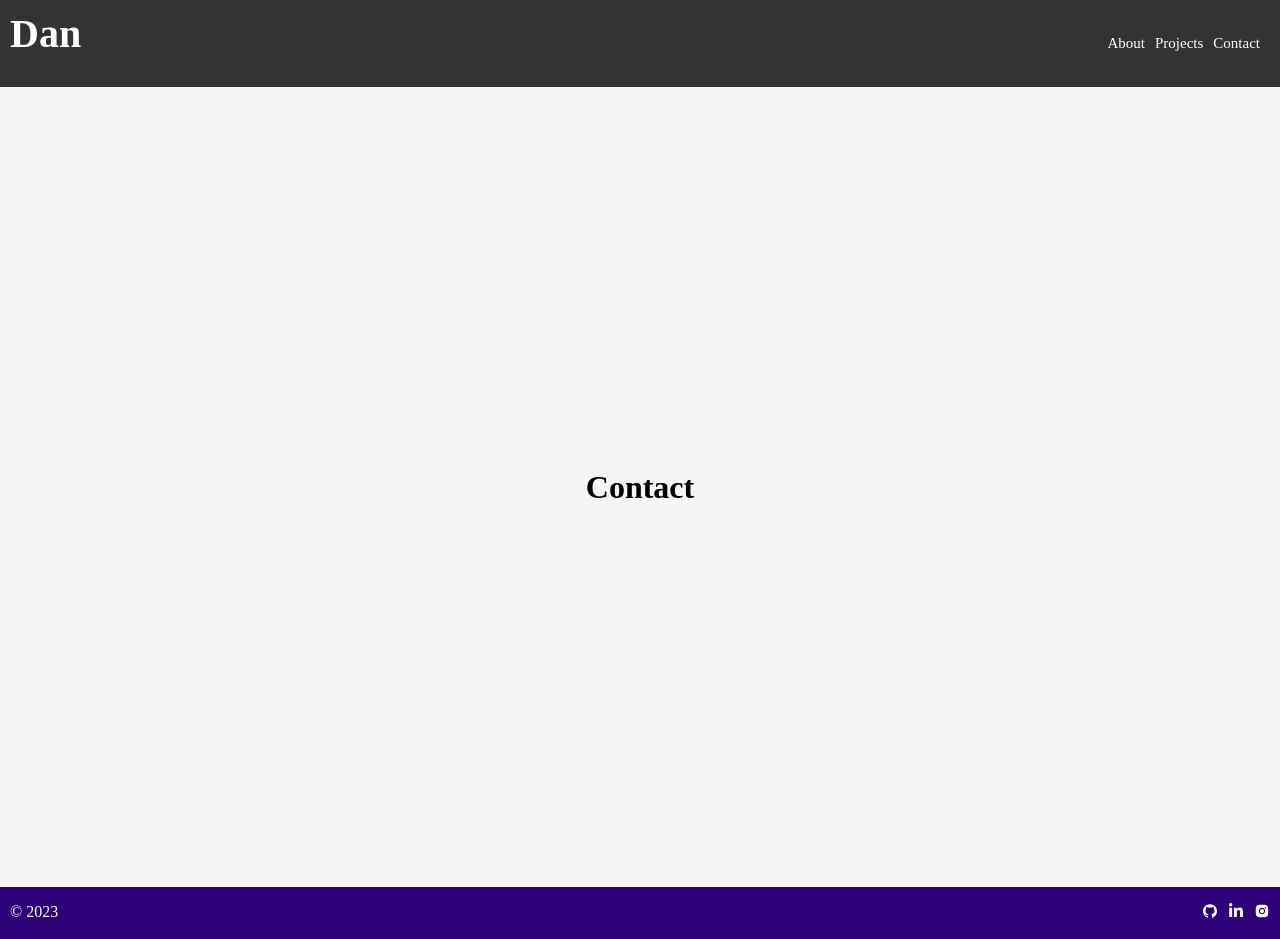
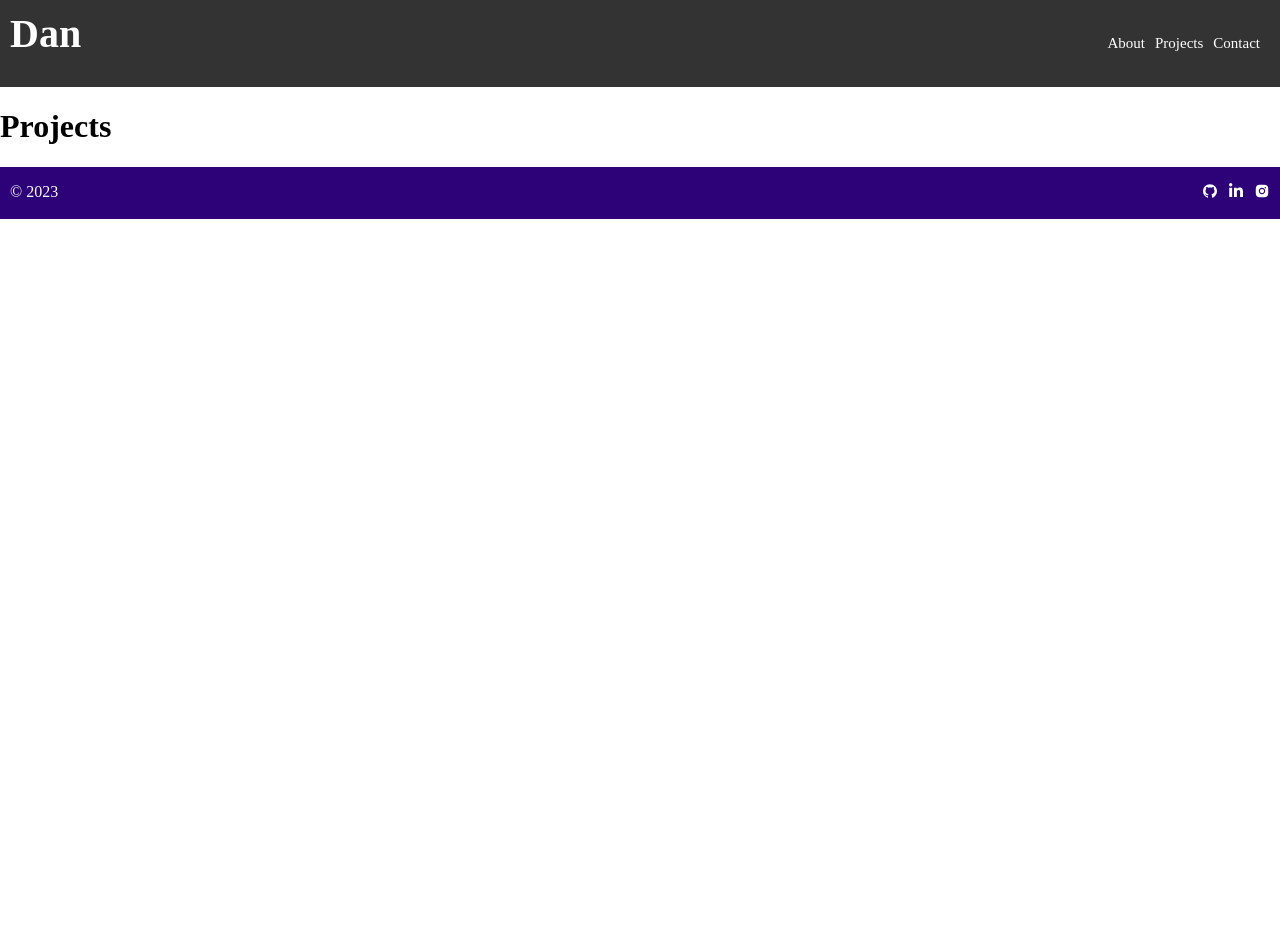
Before and after one commit to DanMyers300/danmyers.net, a Next.js app: page /projects in a window 1280 px wide. After the commit the page ends 800 px from the top, so only its background shows below. Built offline with nearby package versions, Linux system fonts and the light colour scheme.

Commit message:
removed scrollbar

```diff
--- a/src/pages/about.tsx
+++ b/src/pages/about.tsx
@@ -1,6 +1,5 @@
 import React from "react";
 import Head from "next/head";
-import styles from "@/styles/Index.module.css";
 import { Header } from "@/components/Header";
 import { Footer } from "@/components/Footer";
 
@@ -15,7 +14,7 @@ export default function About() {
     <header>
     <Header />
     </header>
-    <main className={styles.main}>
+    <main>
       <h1>About</h1>
     </main>
     <footer>
--- a/src/pages/contact.tsx
+++ b/src/pages/contact.tsx
@@ -1,6 +1,5 @@
 import React from "react";
 import Head from "next/head";
-import styles from "@/styles/Index.module.css";
 import { Header } from "@/components/Header";
 import { Footer } from "@/components/Footer";
 
@@ -15,7 +14,7 @@ export default function Contact() {
     <header>
     <Header />
     </header>
-    <main className={styles.main}>
+    <main>
       <h1>Contact</h1>
     </main>
     <footer>
--- a/src/pages/index.tsx
+++ b/src/pages/index.tsx
@@ -1,6 +1,5 @@
 import React, { useEffect } from 'react'
 import Head from 'next/head'
-import styles from '@/styles/Index.module.css'
 import { Home } from '@/components/Home'
 import { Footer } from '@/components/Footer'
 import { Header } from '@/components/Header'
@@ -16,7 +15,7 @@ export default function Index() {
       <header>
       <Header />
       </header>
-      <main className={styles.main}>
+      <main>
         <Home />
       </main>
       <footer>
--- a/src/pages/projects.tsx
+++ b/src/pages/projects.tsx
@@ -1,6 +1,5 @@
 import React from "react";
 import Head from "next/head";
-import styles from "@/styles/Index.module.css";
 import { Header } from "@/components/Header";
 import { Footer } from "@/components/Footer";
 
@@ -15,8 +14,8 @@ export default function Projects() {
     <header>
     <Header />
     </header>
-    <main className={styles.main}>
-      <h1>Contact</h1>
+    <main>
+      <h1>Projects</h1>
     </main>
     <footer>
       <Footer />
--- a/src/styles/Home.module.css
+++ b/src/styles/Home.module.css
@@ -1,7 +1,7 @@
 .container {
     background-image: url("https://wallpaperaccess.com/full/5143599.jpg");
     display: flex;
-    height: 100vh;
+    height: calc(100vh - 139px);
     width: 100%;
     flex-direction: column;
     justify-content: center;
--- a/src/styles/Index.module.css
+++ /dev/null
@@ -1,9 +0,0 @@
-.main {
-    display: flex;
-    flex-direction: column;
-    align-items: center;
-    justify-content: center;
-    min-height: 100vh;
-    width: 100vw;
-    background-color: #f5f5f5;
-}
```
